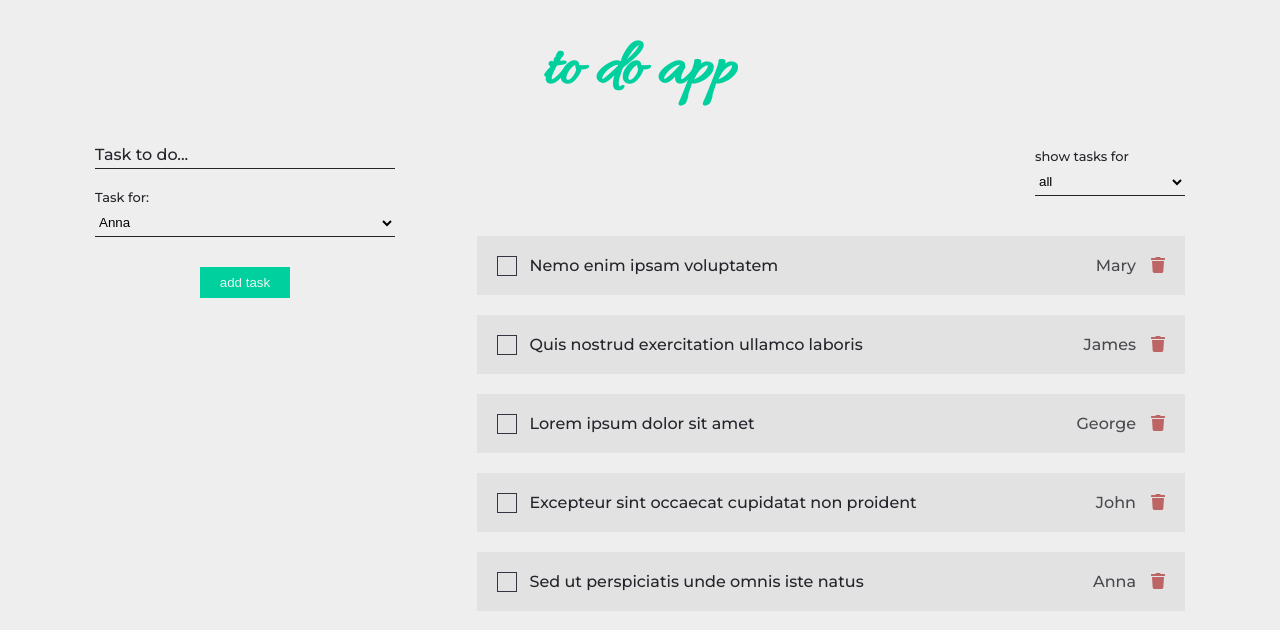
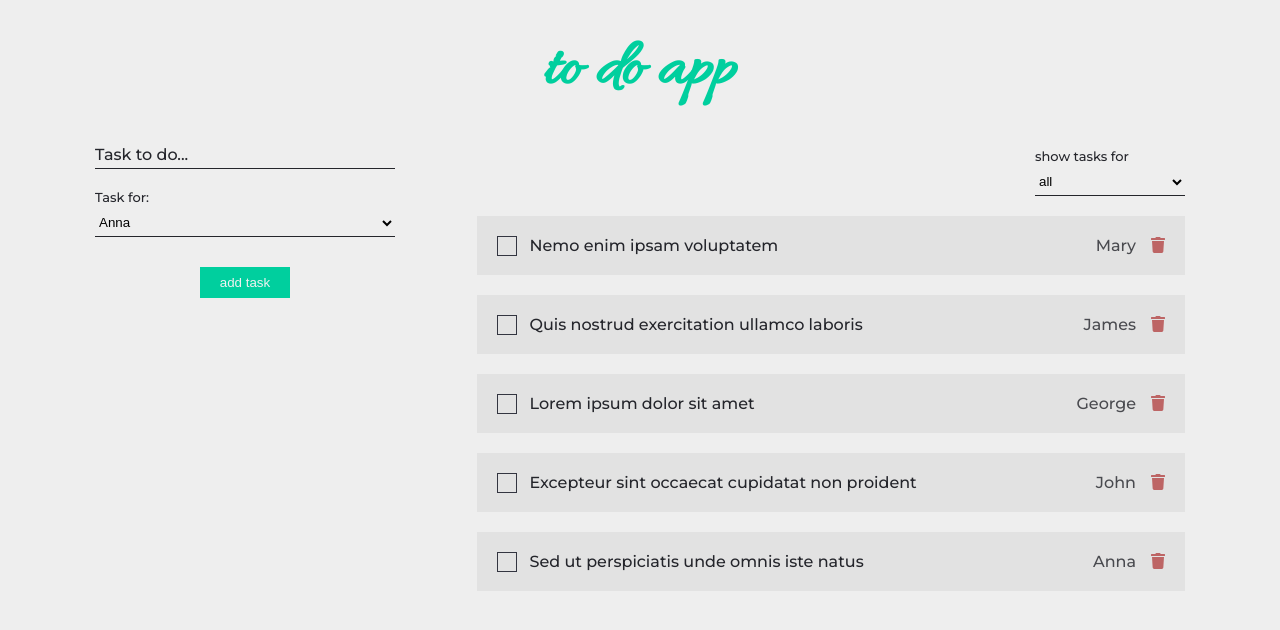
Before and after one commit to iwonakulacz/toDoApp, a React (Create React App) app: page / in a window 1280 px wide. Shown: the top 630 px of the page. Built offline with nearby package versions, Linux system fonts and the light colour scheme.

Commit message:
fix style

```diff
--- a/src/components/Input/Input.module.scss
+++ b/src/components/Input/Input.module.scss
@@ -50,6 +50,6 @@
 }
 .icon {
     transform: translateX(2px) translateY(-4px);
-    color: #00cf4c;
+    color: #04c163;
     font-size: 22px;
 }
--- a/src/components/List/List.module.scss
+++ b/src/components/List/List.module.scss
@@ -1,7 +1,5 @@
 .list{
     list-style: none;
-    margin-top: 20px;
-
 }
 .noItems{
     opacity: .8;
--- a/src/components/List/ListItem.module.scss
+++ b/src/components/List/ListItem.module.scss
@@ -26,11 +26,12 @@
 
 .content{
   margin-left: 20px;
+
 }
 .contentChecked{
   margin-left: 20px;
+  opacity: 0.8;
   text-decoration: line-through;
-  opacity: 0.8;
 }
 
 @keyframes slideUp{
```
